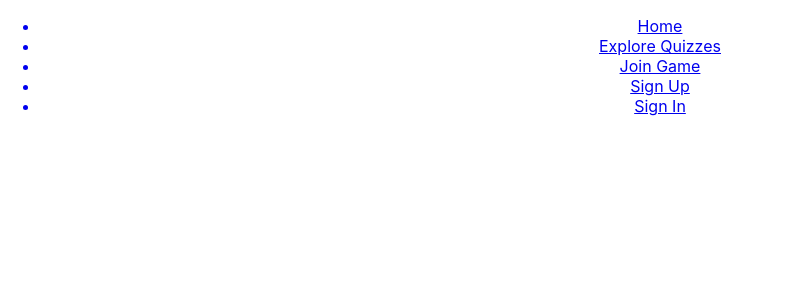
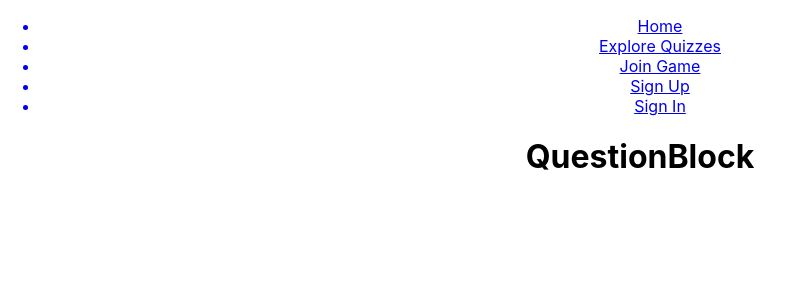
Before and after one commit to alexanderchao123/kwizit-frontend, a React (Create React App) app: page /rounds/1/questionblock in a window 1280 px wide. Shown: the top 300 px of the page, without its empty margins (0-794 px from the left). Built offline with nearby package versions, Linux system fonts and the light colour scheme.

Commit message:
import RoundQuestionBlock into RoundContainer to render when the route is entered

```diff
--- a/src/components/rounds/RoundLobby.js
+++ b/src/components/rounds/RoundLobby.js
@@ -1,10 +1,11 @@
 import React, { Component} from 'react'
 import { connect } from 'react-redux'
 import { authenticateRound } from '../../store/actions/RoundActions'
+import RoundQuestionBlock from './RoundQuestionBlock'
 
 class RoundLobby extends Component {
   clickHandler = (event) => {
-    console.log("Round Started")
+    this.props.history.push(`/rounds/${this.props.round.pin}/questionblock`)
   }
 
   render() {
--- a/src/containers/RoundContainer.js
+++ b/src/containers/RoundContainer.js
@@ -1,6 +1,7 @@
 import React, { Component, Fragment } from 'react'
 import { Switch, Route } from 'react-router-dom'
 import RoundLobby from '../components/rounds/RoundLobby'
+import RoundQuestionBlock from '../components/rounds/RoundQuestionBlock'
 
 class RoundContainer extends Component {
   render() {
@@ -8,6 +9,7 @@ class RoundContainer extends Component {
       <Fragment>
         <Switch>
           <Route path="/rounds/:pin/lobby" render={(props) => <RoundLobby {...props}/>}/>
+          <Route path="/rounds/:pin/questionblock" render={(props) => <RoundQuestionBlock {...props}/>}/>
         </Switch>
       </Fragment>
     )
```
